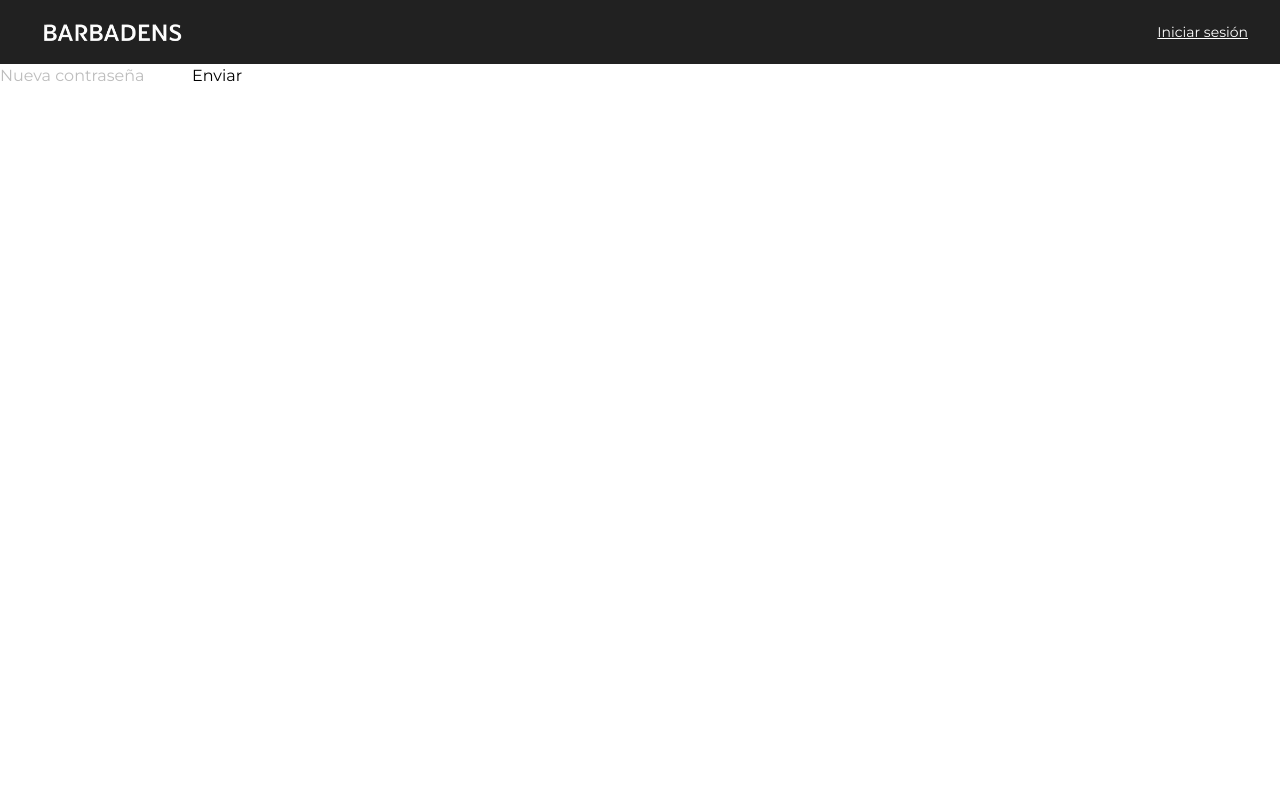
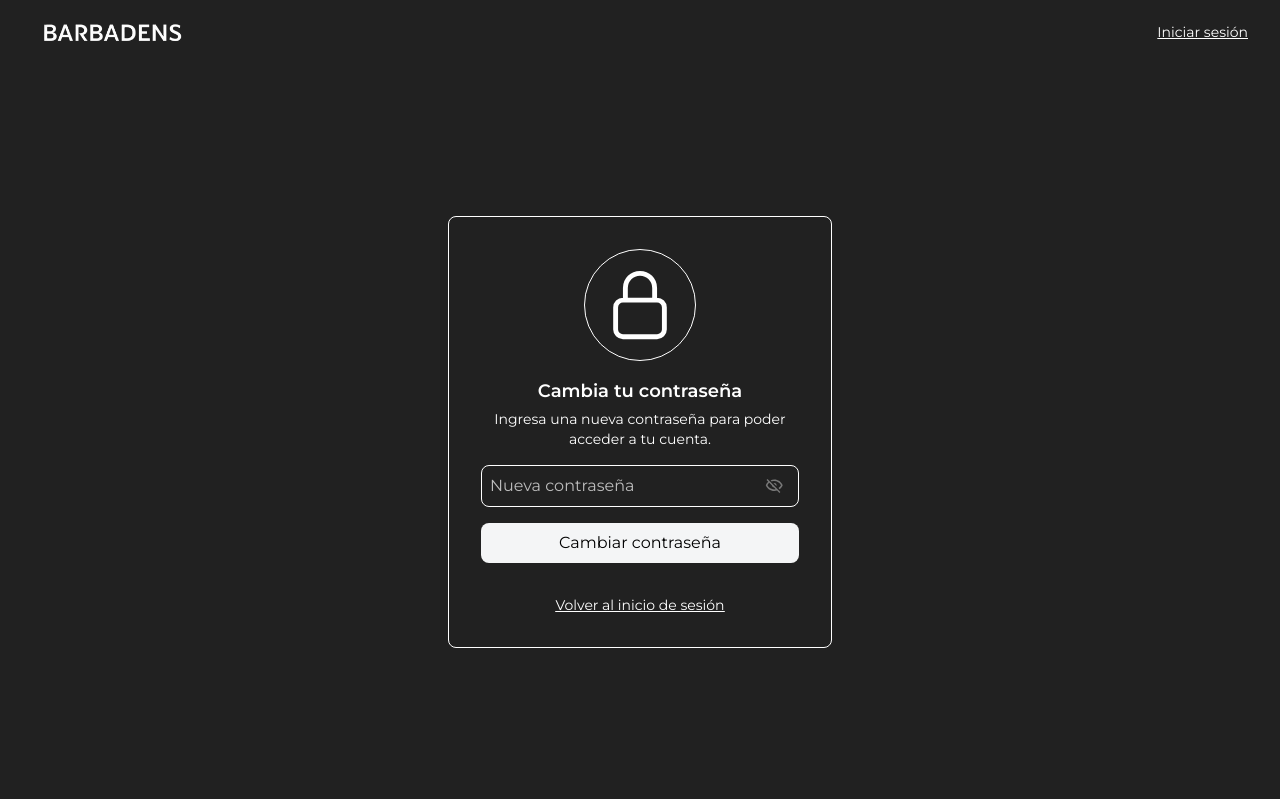
Before and after one commit to franciscovento/barbadens, a Next.js app: page /auth/changue-password in a window 1280 px wide. Built offline with nearby package versions, Linux system fonts and the light colour scheme; no server answers; the database is empty.

Commit message:
feat: checnue password flow

```diff
--- a/src/app/auth/changue-password/page.tsx
+++ b/src/app/auth/changue-password/page.tsx
@@ -1,20 +1,124 @@
-import { changuePassword } from './actions';
+'use client';
+import { createClient } from '@/utils/supabase/client';
+import { LockClosedIcon } from '@heroicons/react/24/outline';
+import { AuthError } from '@supabase/supabase-js';
+import Link from 'next/link';
+import { useState } from 'react';
+import { useForm } from 'react-hook-form';
 
-const page = () => {
+const Page = () => {
+  const [showPassword, setShowPassword] = useState(false);
+  const {
+    register,
+    handleSubmit,
+    setError,
+    watch,
+    formState: { isSubmitting, isSubmitSuccessful, errors },
+  } = useForm({
+    defaultValues: {
+      new_password: '',
+      repeat_password: '',
+    },
+  });
+
+  const submit = async (data: { new_password: string }) => {
+    try {
+      const supabase = createClient();
+      const { error: resetError } = await supabase.auth.updateUser({
+        password: data.new_password,
+      });
+      if (resetError) {
+        throw resetError;
+      }
+    } catch (error: AuthError | any) {
+      setError('root', {
+        message:
+          error?.message || 'Ocurrió un error inesperado, intenta de nuevo.',
+      });
+    }
+  };
+
   return (
-    <div>
-      <form action={changuePassword}>
-        <input
-          required
-          type="password"
-          name="new_password"
-          id="new_password"
-          placeholder="Nueva contraseña"
-        />
-        <button type="submit">Enviar</button>
+    <div className="min-h-[calc(100vh-65px)] bg-app-primary flex items-center justify-center flex-col text-white">
+      <form
+        onSubmit={handleSubmit(submit)}
+        className="border border-white flex flex-col justify-center items-center gap-4 p-8 rounded-lg w-96 max-w-full"
+      >
+        <div className="p-4 text-center rounded-full border border-white w-28 h-28 flex items-center justify-center">
+          <LockClosedIcon color="white" width={96} height={96} />
+        </div>
+        <div className="flex flex-col gap-1 items-center justify-center text-center">
+          <p className="text-lg font-semibold">Cambia tu contraseña</p>
+          <p className="text-sm">
+            Ingresa una nueva contraseña para poder acceder a tu cuenta.
+          </p>
+        </div>
+        <div className="relative w-full">
+          <input
+            className="p-2 w-full rounded-lg bg-transparent border border-white text-white"
+            placeholder="Nueva contraseña"
+            {...register('new_password', { required: true, minLength: 6 })}
+            type={showPassword ? 'text' : 'password'}
+          />
+          {
+            <button
+              tabIndex={-1}
+              type="button"
+              onClick={() => setShowPassword((prev) => !prev)}
+              className="absolute top-1/2 -translate-y-1/2 right-4"
+            >
+              {showPassword ? (
+                <svg
+                  className=""
+                  xmlns="http://www.w3.org/2000/svg"
+                  width="18"
+                  height="12"
+                  viewBox="0 0 18 12"
+                  fill="none"
+                >
+                  <path
+                    d="M9.23083 2.81966C8.92067 2.82451 8.6128 2.87378 8.31662 2.96598C8.45362 3.20692 8.52657 3.47896 8.52849 3.75611C8.52849 3.97133 8.4861 4.18443 8.40374 4.38326C8.32138 4.58208 8.20067 4.76274 8.04849 4.91492C7.89632 5.0671 7.71566 5.18781 7.51683 5.27017C7.318 5.35253 7.1049 5.39491 6.88969 5.39491C6.61253 5.39299 6.34049 5.32004 6.09955 5.18304C5.90946 5.84231 5.93162 6.54467 6.16288 7.19064C6.39414 7.83661 6.82279 8.39345 7.38811 8.78227C7.95342 9.17109 8.62675 9.37219 9.3127 9.35708C9.99866 9.34196 10.6625 9.11141 11.2101 8.69806C11.7578 8.28472 12.1615 7.70955 12.3641 7.05402C12.5666 6.39849 12.5578 5.69583 12.3389 5.04558C12.12 4.39533 11.702 3.83044 11.1442 3.43095C10.5863 3.03145 9.91695 2.81759 9.23083 2.81966ZM17.5571 5.67C15.9701 2.57355 12.8283 0.478516 9.23083 0.478516C5.63337 0.478516 2.49068 2.57501 0.904558 5.67029C0.837614 5.80272 0.802734 5.94902 0.802734 6.0974C0.802734 6.24579 0.837614 6.39209 0.904558 6.52452C2.49156 9.62097 5.63337 11.716 9.23083 11.716C12.8283 11.716 15.971 9.61951 17.5571 6.52422C17.6241 6.3918 17.6589 6.24549 17.6589 6.09711C17.6589 5.94873 17.6241 5.80242 17.5571 5.67ZM9.23083 10.3113C6.34391 10.3113 3.69725 8.70178 2.26798 6.09726C3.69725 3.49274 6.34362 1.8832 9.23083 1.8832C12.118 1.8832 14.7644 3.49274 16.1937 6.09726C14.7647 8.70178 12.118 10.3113 9.23083 10.3113Z"
+                    fill="#787878"
+                  />
+                </svg>
+              ) : (
+                <svg
+                  xmlns="http://www.w3.org/2000/svg"
+                  width="18"
+                  height="14"
+                  viewBox="0 0 18 14"
+                  fill="none"
+                >
+                  <path
+                    d="M1.53846 1.05359L2.52308 0.0766602L15.3846 12.9382L14.4077 13.9228L12.0385 11.5536C11.1539 11.8459 10.2154 11.9998 9.23078 11.9998C5.38462 11.9998 2.1 9.60745 0.769226 6.23052C1.3 4.87667 2.14615 3.68436 3.22308 2.7382L1.53846 1.05359ZM9.23078 3.92282C9.84282 3.92282 10.4298 4.16595 10.8626 4.59873C11.2954 5.03151 11.5385 5.61848 11.5385 6.23052C11.5389 6.49249 11.4946 6.75262 11.4077 6.99975L8.46155 4.05359C8.70868 3.96666 8.96881 3.92243 9.23078 3.92282ZM9.23078 0.461276C13.0769 0.461276 16.3616 2.85359 17.6923 6.23052C17.0642 7.82509 15.9974 9.20923 14.6154 10.2228L13.5231 9.12283C14.5869 8.38702 15.4449 7.39137 16.0154 6.23052C15.3936 4.96118 14.4281 3.89177 13.2288 3.14386C12.0294 2.39595 10.6442 1.99956 9.23078 1.99974C8.39232 1.99974 7.56924 2.1382 6.80001 2.38436L5.61539 1.20743C6.72309 0.730508 7.94617 0.461276 9.23078 0.461276ZM2.44615 6.23052C3.06796 7.49986 4.03343 8.56927 5.2328 9.31718C6.43217 10.0651 7.81733 10.4615 9.23078 10.4613C9.76155 10.4613 10.2846 10.4075 10.7692 10.2998L9.0154 8.53822C8.48014 8.48084 7.98065 8.24197 7.59999 7.86131C7.21934 7.48066 6.98046 6.98117 6.92309 6.4459L4.3077 3.82282C3.54616 4.47667 2.90769 5.29206 2.44615 6.23052Z"
+                    fill="#787878"
+                  />
+                </svg>
+              )}
+            </button>
+          }
+        </div>
+        <button
+          disabled={isSubmitting}
+          className="w-full bg-app-secondary p-2 rounded-lg text-black duration-300 hover:bg-app-secondary/55"
+          type="submit"
+        >
+          Cambiar contraseña
+        </button>
+        {errors.root && (
+          <p className="text-xs text-red-300">{errors.root.message}</p>
+        )}
+        {isSubmitSuccessful && (
+          <p className="text-xs text-green-300">
+            Se actualizó la contraseña correctamente.
+          </p>
+        )}
+        <div className="pt-4 text-sm underline duration-300 hover:text-white/">
+          <Link href={'/auth'}>Volver al inicio de sesión</Link>
+        </div>
       </form>
     </div>
   );
 };
 
-export default page;
+export default Page;
--- a/src/app/auth/reset-password/actions.ts
+++ /dev/null
@@ -1,16 +0,0 @@
-'use server';
-
-import { createClient } from '@/utils/supabase/server';
-
-async function sendResetEmail(formData: FormData) {
-  const supabase = createClient();
-  const rawFormData = {
-    email: formData.get('email') as string,
-  };
-
-  await supabase.auth.resetPasswordForEmail(rawFormData.email, {
-    redirectTo: `${process.env.NEXT_PUBLIC_BASE_URL}/auth/changue-password`,
-  });
-}
-
-export { sendResetEmail };
--- a/src/ui/organisms/loginRegisterCard/LoginRegisterCard.tsx
+++ b/src/ui/organisms/loginRegisterCard/LoginRegisterCard.tsx
@@ -2,6 +2,7 @@
 import StepTitle from '@/ui/atoms/stepTitle/StepTitle';
 import { Button, Input } from '@/ui/materialComponents';
 import useAuth from '@/utils/hooks/useAuth.hooks';
+import Link from 'next/link';
 import { FC, useState } from 'react';
 import { useForm } from 'react-hook-form';
 
@@ -273,6 +274,14 @@ const LoginRegisterCard: FC<Props> = ({
             </Button>
           )}
         </div>
+        <div className="text-center underline py-2 ">
+          <Link
+            href={'/auth/reset-password'}
+            className="text-xs hover:text-app-accent duration-300 cursor-pointer"
+          >
+            ¿Olvidaste tu contraseña?
+          </Link>
+        </div>
       </form>
     </div>
   );
```
